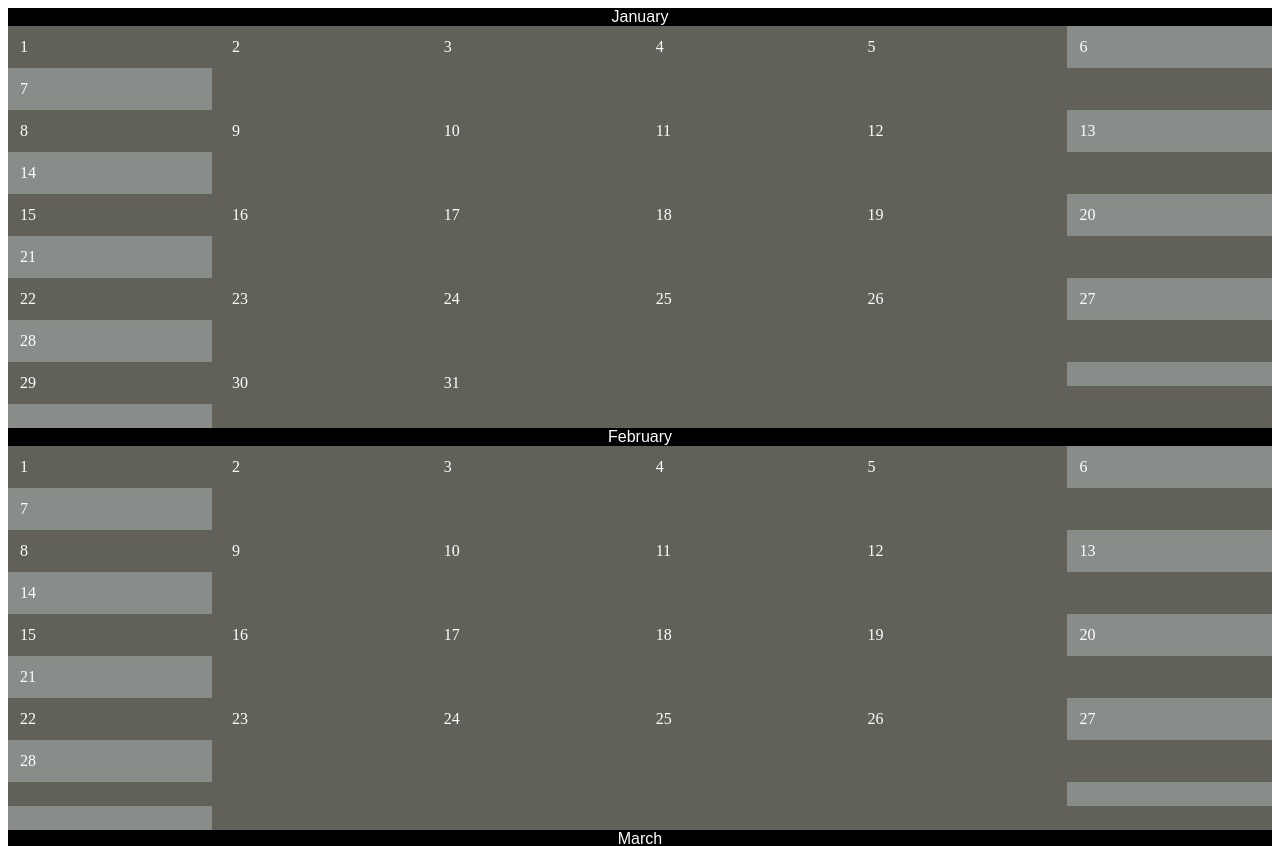
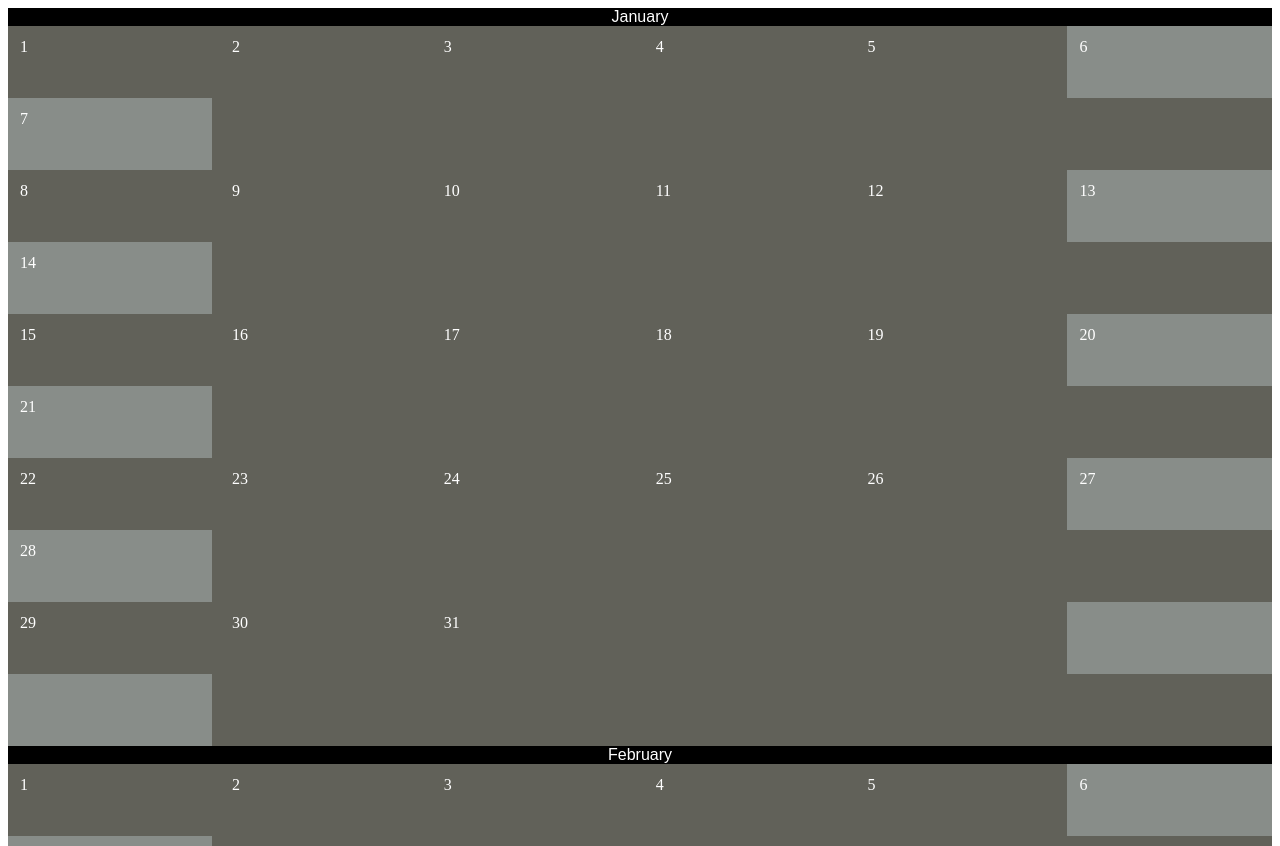
Before and after one commit to Dipmalya/ReactCalendar, a React app: page / in a window 1280 px wide. Shown: the top 846 px of the page. Built offline with nearby package versions, Linux system fonts and the light colour scheme; the HTML template or start-up script is replaced by a standard one.

Commit message:
Updated calendar set with manual implementation

```diff
--- a/src/components/index.css
+++ b/src/components/index.css
@@ -7,7 +7,7 @@
 .day {
   background: #616159;
   padding: 0.75rem;
-  height: fit-content;
+  height: 3rem;
   color: white;
   width: 14.28%;
 }
```
